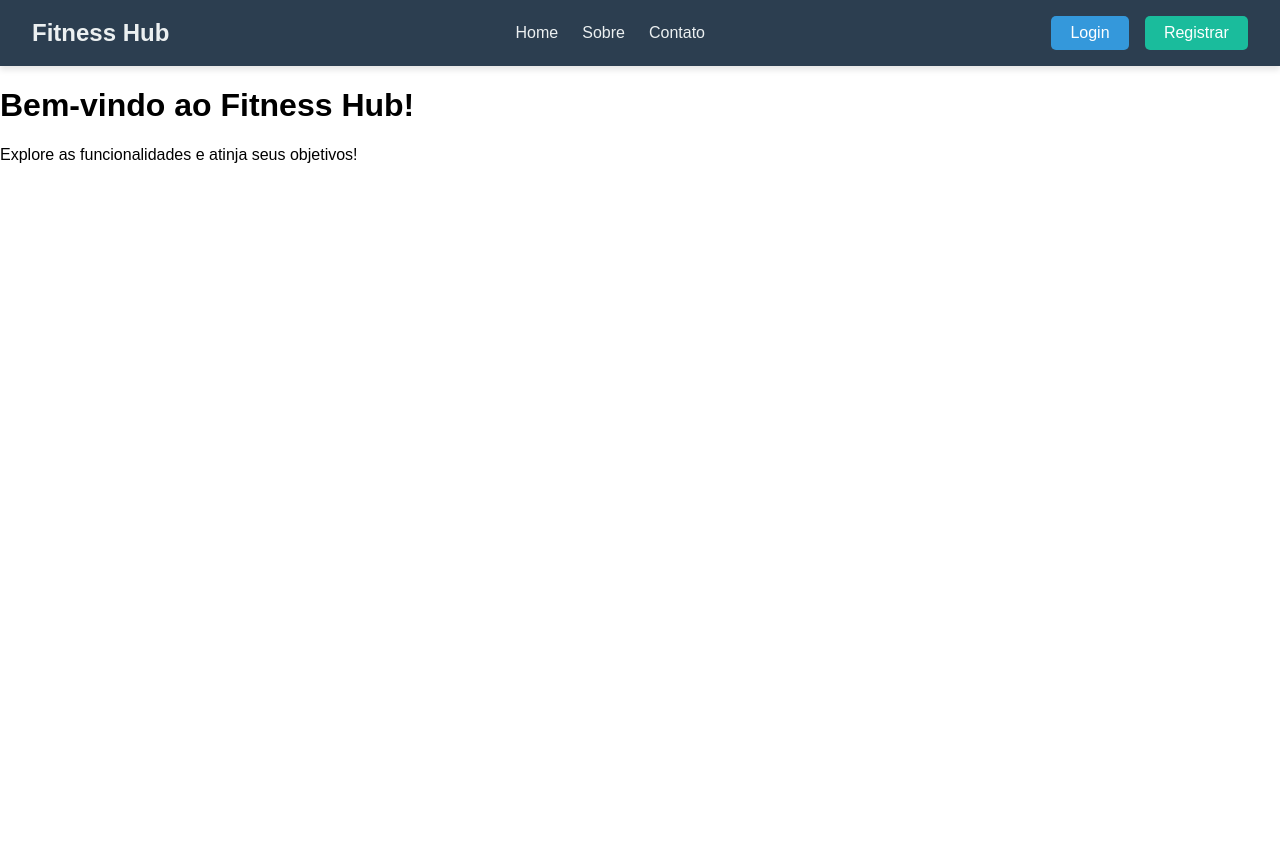
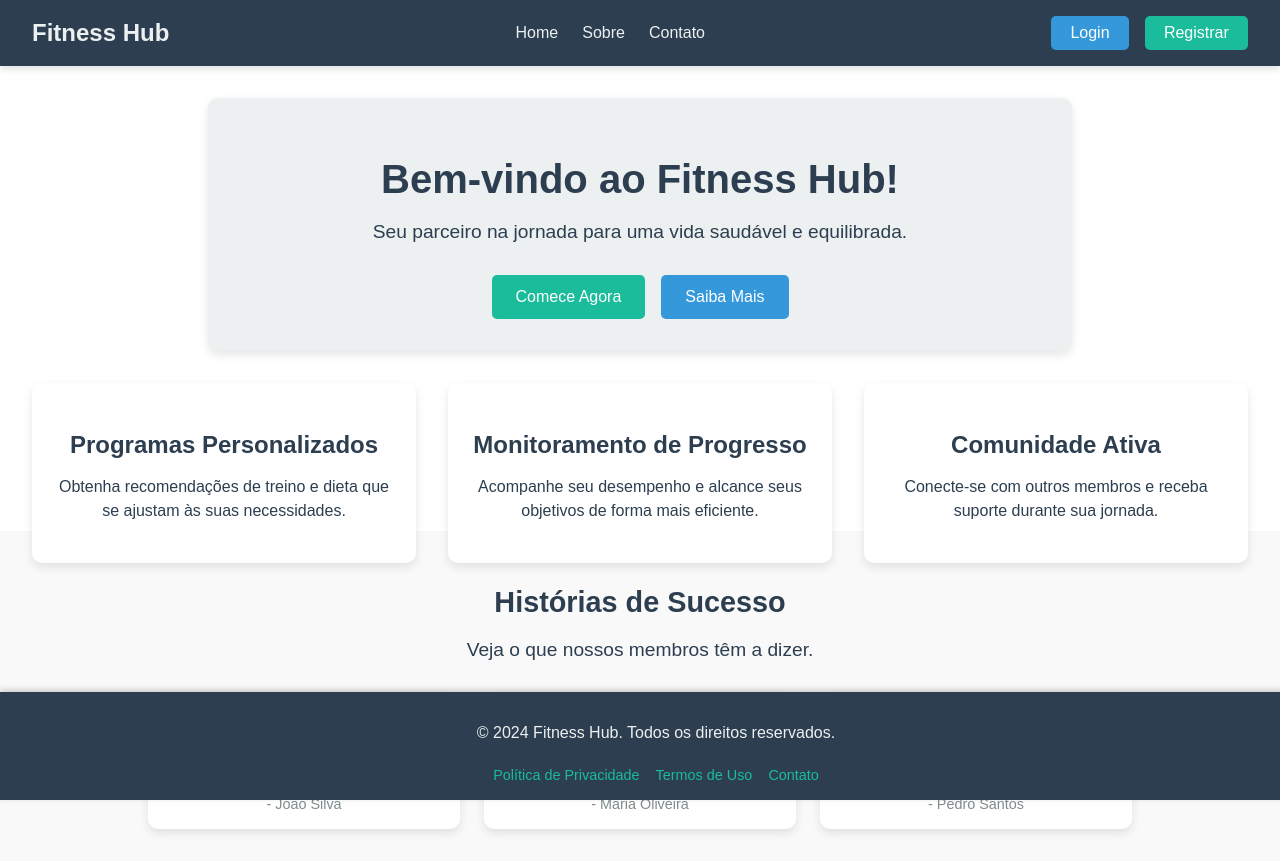
Before and after one commit to AlexSantos2002/DAW-Project, a JavaScript app in the folder client/: page / in a window 1280 px wide. Before the commit the page ends 800 px from the top, so only its background shows below. Built offline with nearby package versions, Linux system fonts and the light colour scheme.

Commit message:
Layout homepage completo
NavBar + footer + home principal completos

```diff
--- a/client/src/app.vue
+++ b/client/src/app.vue
@@ -1,17 +1,20 @@
 <template>
   <div id="app">
-    <Navbar /> <!-- Adiciona a barra de navegação -->
+    <Navbar /> <!-- Adiciona a navbar -->
     <router-view /> <!-- Renderiza o conteúdo da rota atual -->
+    <Footer /> <!-- Adiciona o footer -->
   </div>
 </template>
 
 <script>
-import Navbar from "./components/navbar.vue"; // Importa o componente Navbar
+import Navbar from "./components/navbar.vue";
+import Footer from "./components/footer.vue"; // Importa o footer
 
 export default {
   name: "App",
   components: {
-    Navbar, // Declara o componente Navbar
+    Navbar,
+    Footer, // Declara o componente Footer
   },
 };
 </script>
@@ -20,5 +23,18 @@ export default {
 body {
   margin: 0;
   font-family: Arial, sans-serif;
+  min-height: 100vh; /* Garante que o body ocupe a altura total da tela */
+  display: flex;
+  flex-direction: column;
+}
+
+#app {
+  display: flex;
+  flex-direction: column;
+  min-height: 100vh; /* Garante que o app ocupe a altura total */
+}
+
+router-view {
+  flex: 1; /* Faz o conteúdo crescer e ocupar o espaço disponível */
 }
 </style>
--- a/client/src/components/footer.vue
+++ b/client/src/components/footer.vue
@@ -1,21 +1,57 @@
 <template>
   <footer class="footer">
-    <p>&copy; 2023 Minha Aplicação. Todos os direitos reservados.</p>
+    <div class="footer-content">
+      <p>&copy; 2024 Fitness Hub. Todos os direitos reservados.</p>
+      <ul class="footer-links">
+        <li><a href="/privacy">Política de Privacidade</a></li>
+        <li><a href="/terms">Termos de Uso</a></li>
+        <li><a href="/contact">Contato</a></li>
+      </ul>
+    </div>
   </footer>
 </template>
 
 <script>
-export default {};
+export default {
+  name: "Footer",
+};
 </script>
 
 <style scoped>
 .footer {
+  background-color: #2c3e50; /* Cor de fundo */
+  color: #ecf0f1; /* Cor do texto */
   text-align: center;
   padding: 1rem;
-  background-color: #333;
-  color: #fff;
-  position: absolute;
-  width: 100%;
+  position: fixed;
   bottom: 0;
+  left: 0;
+  width: 100%; /* Ocupar toda a largura da tela */
+  box-shadow: 0 -2px 6px rgba(0, 0, 0, 0.2);
+}
+
+.footer-content {
+  display: flex;
+  flex-direction: column;
+  align-items: center;
+  gap: 0.5rem;
+}
+
+.footer-links {
+  list-style: none;
+  padding: 0;
+  margin: 0;
+  display: flex;
+  gap: 1rem;
+}
+
+.footer-links a {
+  color: #1abc9c;
+  text-decoration: none;
+  font-size: 0.9rem;
+}
+
+.footer-links a:hover {
+  color: #16a085; /* Cor de destaque ao passar o mouse */
 }
 </style>
--- a/client/src/views/home.vue
+++ b/client/src/views/home.vue
@@ -1,7 +1,57 @@
 <template>
-  <div>
-    <h1>Bem-vindo ao Fitness Hub!</h1>
-    <p>Explore as funcionalidades e atinja seus objetivos!</p>
+  <div class="home">
+    <div class="hero-section">
+      <h1>Bem-vindo ao Fitness Hub!</h1>
+      <p>Seu parceiro na jornada para uma vida saudável e equilibrada.</p>
+      <div class="buttons">
+        <button class="btn start-btn">Comece Agora</button>
+        <button class="btn learn-btn">Saiba Mais</button>
+      </div>
+    </div>
+
+    <div class="features-section">
+      <div class="feature">
+        <h3>Programas Personalizados</h3>
+        <p>Obtenha recomendações de treino e dieta que se ajustam às suas necessidades.</p>
+      </div>
+      <div class="feature">
+        <h3>Monitoramento de Progresso</h3>
+        <p>Acompanhe seu desempenho e alcance seus objetivos de forma mais eficiente.</p>
+      </div>
+      <div class="feature">
+        <h3>Comunidade Ativa</h3>
+        <p>Conecte-se com outros membros e receba suporte durante sua jornada.</p>
+      </div>
+    </div>
+
+    <!-- Seção de Depoimentos -->
+    <div class="testimonials-section">
+      <h2>Histórias de Sucesso</h2>
+      <p>Veja o que nossos membros têm a dizer.</p>
+      <div class="testimonials">
+        <div class="testimonial">
+          <p>
+            "O Fitness Hub mudou minha vida! Perdi 10kg em 3 meses e ganhei mais
+            confiança em mim mesmo."
+          </p>
+          <span>- João Silva</span>
+        </div>
+        <div class="testimonial">
+          <p>
+            "A plataforma é incrível! Os treinos personalizados e a comunidade
+            me mantêm motivada todos os dias."
+          </p>
+          <span>- Maria Oliveira</span>
+        </div>
+        <div class="testimonial">
+          <p>
+            "Finalmente encontrei um lugar onde consigo monitorar meu progresso
+            e ver resultados reais!"
+          </p>
+          <span>- Pedro Santos</span>
+        </div>
+      </div>
+    </div>
   </div>
 </template>
 
@@ -10,3 +60,137 @@ export default {
   name: "home",
 };
 </script>
+
+<style scoped>
+/* Seção Hero */
+.hero-section {
+  text-align: center;
+  padding: 2rem;
+  background-color: #ecf0f1;
+  color: #2c3e50;
+  border-radius: 10px;
+  box-shadow: 0 4px 10px rgba(0, 0, 0, 0.1);
+  margin: 2rem auto;
+  max-width: 800px;
+}
+
+.hero-section h1 {
+  font-size: 2.5rem;
+  margin-bottom: 1rem;
+}
+
+.hero-section p {
+  font-size: 1.2rem;
+  margin-bottom: 2rem;
+}
+
+.buttons {
+  display: flex;
+  justify-content: center;
+  gap: 1rem;
+}
+
+.btn {
+  padding: 0.8rem 1.5rem;
+  font-size: 1rem;
+  border: none;
+  border-radius: 5px;
+  cursor: pointer;
+  transition: background-color 0.3s, transform 0.2s;
+}
+
+.start-btn {
+  background-color: #1abc9c;
+  color: #fff;
+}
+
+.start-btn:hover {
+  background-color: #16a085;
+  transform: scale(1.05);
+}
+
+.learn-btn {
+  background-color: #3498db;
+  color: #fff;
+}
+
+.learn-btn:hover {
+  background-color: #2980b9;
+  transform: scale(1.05);
+}
+
+/* Seção de Recursos */
+.features-section {
+  display: flex;
+  justify-content: space-between;
+  gap: 2rem;
+  margin-top: 2rem;
+  padding: 0 2rem;
+}
+
+.feature {
+  background-color: #fff;
+  color: #2c3e50;
+  text-align: center;
+  padding: 1.5rem;
+  border-radius: 10px;
+  box-shadow: 0 4px 10px rgba(0, 0, 0, 0.1);
+  flex: 1;
+}
+
+.feature h3 {
+  font-size: 1.5rem;
+  margin-bottom: 0.8rem;
+}
+
+.feature p {
+  font-size: 1rem;
+  line-height: 1.5;
+}
+
+/* Seção de Depoimentos */
+.testimonials-section {
+  text-align: center;
+  padding: 2rem 2rem;
+  background-color: #f9f9f9;
+  color: #2c3e50;
+  margin-top: -2rem; /* Ajusta a posição para preencher o buraco */
+}
+
+.testimonials-section h2 {
+  font-size: 1.8rem;
+  margin-bottom: 1rem;
+}
+
+.testimonials-section p {
+  font-size: 1.2rem;
+  margin-bottom: 2rem;
+}
+
+.testimonials {
+  display: flex;
+  justify-content: center;
+  gap: 1.5rem;
+  flex-wrap: wrap; /* Responsivo */
+}
+
+.testimonial {
+  background-color: #fff;
+  border-radius: 10px;
+  box-shadow: 0 4px 10px rgba(0, 0, 0, 0.1);
+  padding: 1rem;
+  max-width: 280px;
+  flex: 1;
+}
+
+.testimonial p {
+  font-size: 1rem;
+  font-style: italic;
+  margin-bottom: 1rem;
+}
+
+.testimonial span {
+  font-size: 0.9rem;
+  color: #7f8c8d;
+}
+</style>
```
